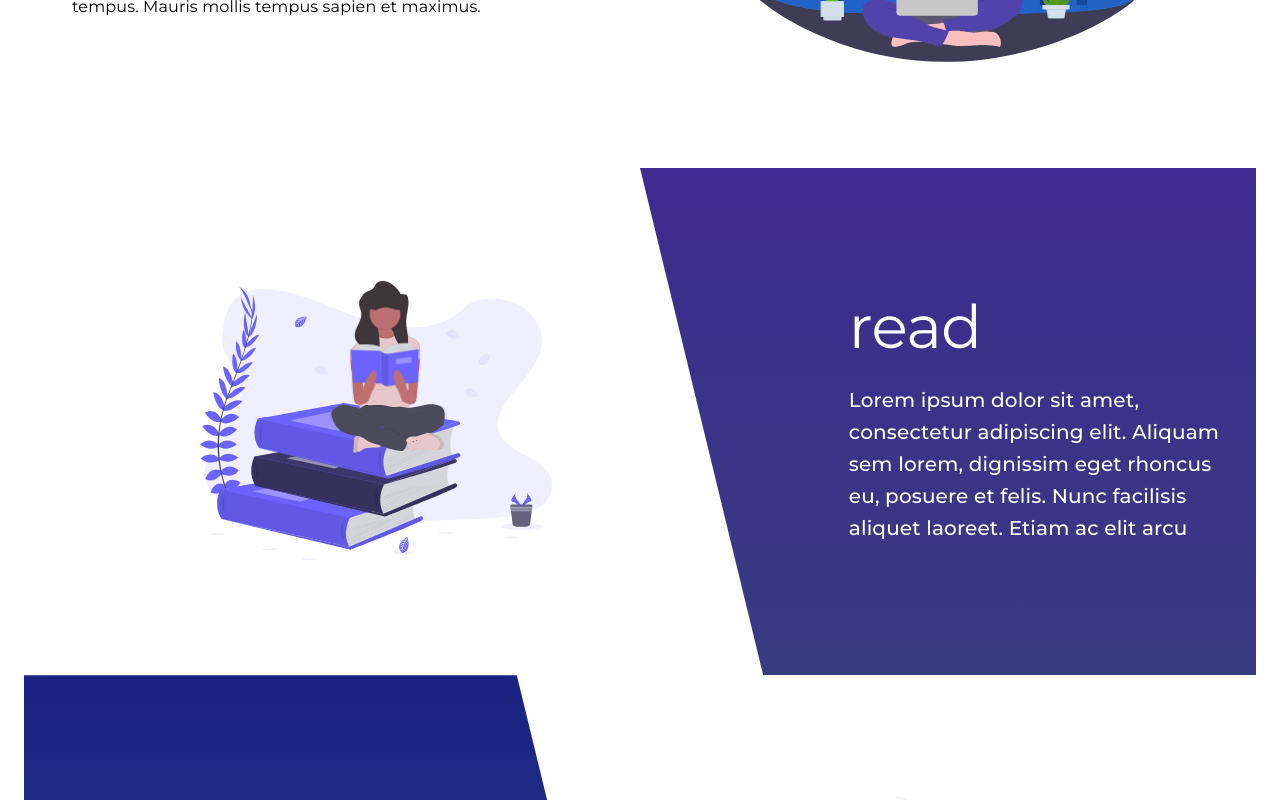
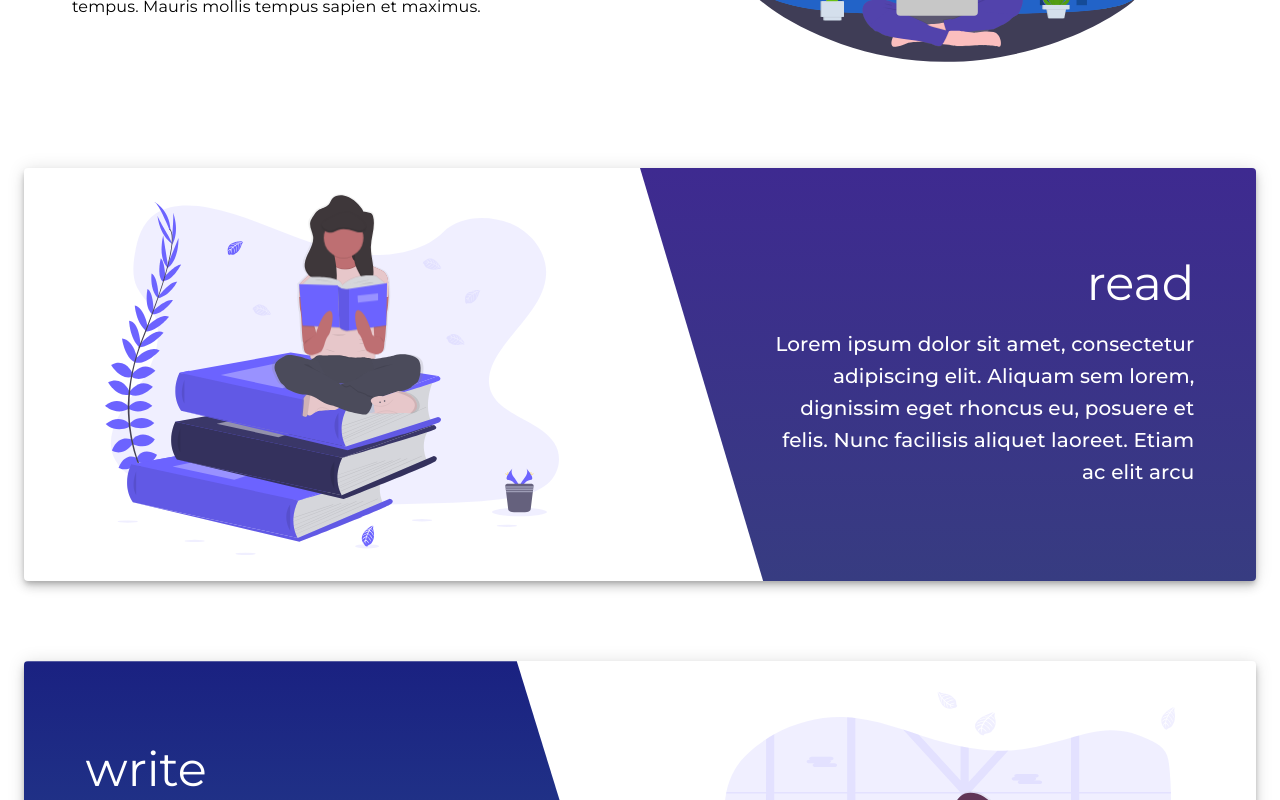
Before and after one commit to rionlabs/kanji.sh, a React (Create React App) app: page / in a window 1280 px wide. Shown: the part 500-1300 px from the top of the page. Built offline with nearby package versions, Linux system fonts and the light colour scheme.

Commit message:
:art: Updates service card designs

```diff
--- a/src/components/ServiceCard.tsx
+++ b/src/components/ServiceCard.tsx
@@ -4,31 +4,53 @@ import Typography from "@material-ui/core/Typography";
 import withStyles from "@material-ui/core/styles/withStyles";
 import Grid from "@material-ui/core/Grid";
 import Box from "@material-ui/core/Box";
-import Container from "@material-ui/core/Container";
+import Card from "@material-ui/core/Card";
 
 const styles = (theme: Theme): StyleRules =>
     createStyles({
         root: {
             flexGrow: 1,
-            minHeight: theme.spacing(48),
+            minHeight: theme.spacing(50),
         },
         imageBox: {
-            padding:  theme.spacing(8),
+            padding: theme.spacing(3),
         },
         textBoxEnd: {
             minHeight: 'inherit',
             background: "linear-gradient(0deg, rgba(55,60,129,1) 0%, rgba(62,42,144,1) 100%)",
             clipPath: "polygon(0 0, 100% 0, 100% 100%, 20% 100%)",
-            paddingStart: "15%",
-            paddingTop: "10%"
-
+            [theme.breakpoints.down('sm')]: {
+                clipPath: "polygon(0 20%, 100% 0, 100% 100%, 0% 100%)"
+            }
         },
         textBoxStart: {
             minHeight: 'inherit',
             background: "linear-gradient(0deg, rgba(42,77,144,1) 0%, rgba(26,33,129,1) 100%)",
             clipPath: "polygon(0 0, 80% 0, 100% 100%, 0 100%)",
-            paddingEnd: "15%",
-            paddingTop: "10%"
+            [theme.breakpoints.down('xs')]: {
+                clipPath: "polygon(0 20%, 100% 0, 100% 100%, 0% 100%)"
+            }
+        },
+        textContainerStart: {
+            height: "100%",
+            paddingEnd: "20%",
+            paddingStart: "10%",
+            textAlign: 'start',
+            [theme.breakpoints.down('xs')]: {
+                textAlign: 'end',
+                paddingEnd: "10%",
+                paddingStart: "10%",
+            }
+        },
+        textContainerEnd: {
+            height: "100%",
+            paddingEnd: "10%",
+            paddingStart: "20%",
+            textAlign: 'end',
+            [theme.breakpoints.down('xs')]: {
+                paddingEnd: "10%",
+                paddingStart: "10%",
+            }
         },
         title: {
             fontWeight: 400,
@@ -58,36 +80,48 @@ class ServiceCard extends React.Component<Props> {
         const {classes, title, subtitle, imageUrl, imageDirection} = this.props;
         return (
             <div className={classes.root}>
+                <Card style={{minHeight: 'inherit'}} elevation={6}>
                     <Grid
                         container
                         direction={(imageDirection === Direction.start) ? 'row-reverse' : 'row'}
-                    alignItems={"center"}
+                        alignItems={"stretch"}
                         style={{minHeight: 'inherit'}}>
                         {/* Image */}
                         <Grid className={classes.imageBox} item xs={12} sm={6}>
-                        <Container>
-                            <Box style={{textAlign: (imageDirection === Direction.start) ? 'left' : 'right'}}>
-                                <object style={{width: "80%"}} type="image/svg+xml" data={imageUrl}>
+                            <Box style={{
+                                textAlign: (imageDirection === Direction.start) ? 'center' : 'center',
+                                height: '100%'
+                            }}>
+                                <object style={{width: "80%", height: '100%'}} type="image/svg+xml" data={imageUrl}>
                                     Study Kanji!
                                 </object>
                             </Box>
-                        </Container>
                         </Grid>
 
                         {/* Text */}
-                    <Grid className={(imageDirection === Direction.start) ? classes.textBoxStart : classes.textBoxEnd}
-                          item xs={12} sm={6} alignContent={"flex-start"}
+                        <Grid
+                            className={(imageDirection === Direction.start) ? classes.textBoxStart : classes.textBoxEnd}
+                            item
+                            xs={12} sm={6} alignContent={"flex-start"}
                             style={{minHeight: 'inherit'}}>
-                        <Container style={{minHeight: 'inherit'}}>
-                            <Typography className={classes.title} gutterBottom variant="h2" component="h5">
+
+                            <Grid container
+                                  className={(imageDirection === Direction.start) ? classes.textContainerStart : classes.textContainerEnd}
+                                  direction={"row"}
+                                  alignContent={"center"}
+                                  alignItems={"center"}>
+                                <Grid item>
+                                    <Typography className={classes.title} gutterBottom variant="h3" component="h5">
                                         {title}
                                     </Typography>
                                     <Typography className={classes.subtitle} gutterBottom component='p' variant="h6">
                                         {subtitle}
                                     </Typography>
-                        </Container>
                                 </Grid>
                             </Grid>
+                        </Grid>
+                    </Grid>
+                </Card>
             </div>
         )
     }
--- a/src/pages/HomePage.tsx
+++ b/src/pages/HomePage.tsx
@@ -93,7 +93,7 @@ export default function HomePage() {
             <div className={classes.bigSpacer}>
             </div>
 
-            <Grid container direction={"column"} justify={"center"} spacing={0}>
+            <Grid container direction={"column"} justify={"center"} spacing={10}>
                 <Grid item xs={12}>
                     <ServiceCard title={"read"}
                                  subtitle={"Lorem ipsum dolor sit amet, consectetur adipiscing elit. Aliquam sem lorem, dignissim eget rhoncus eu, posuere et felis. Nunc facilisis aliquet laoreet. Etiam ac elit arcu"}
```
Lines whose indentation alone changed are shown as unchanged.
